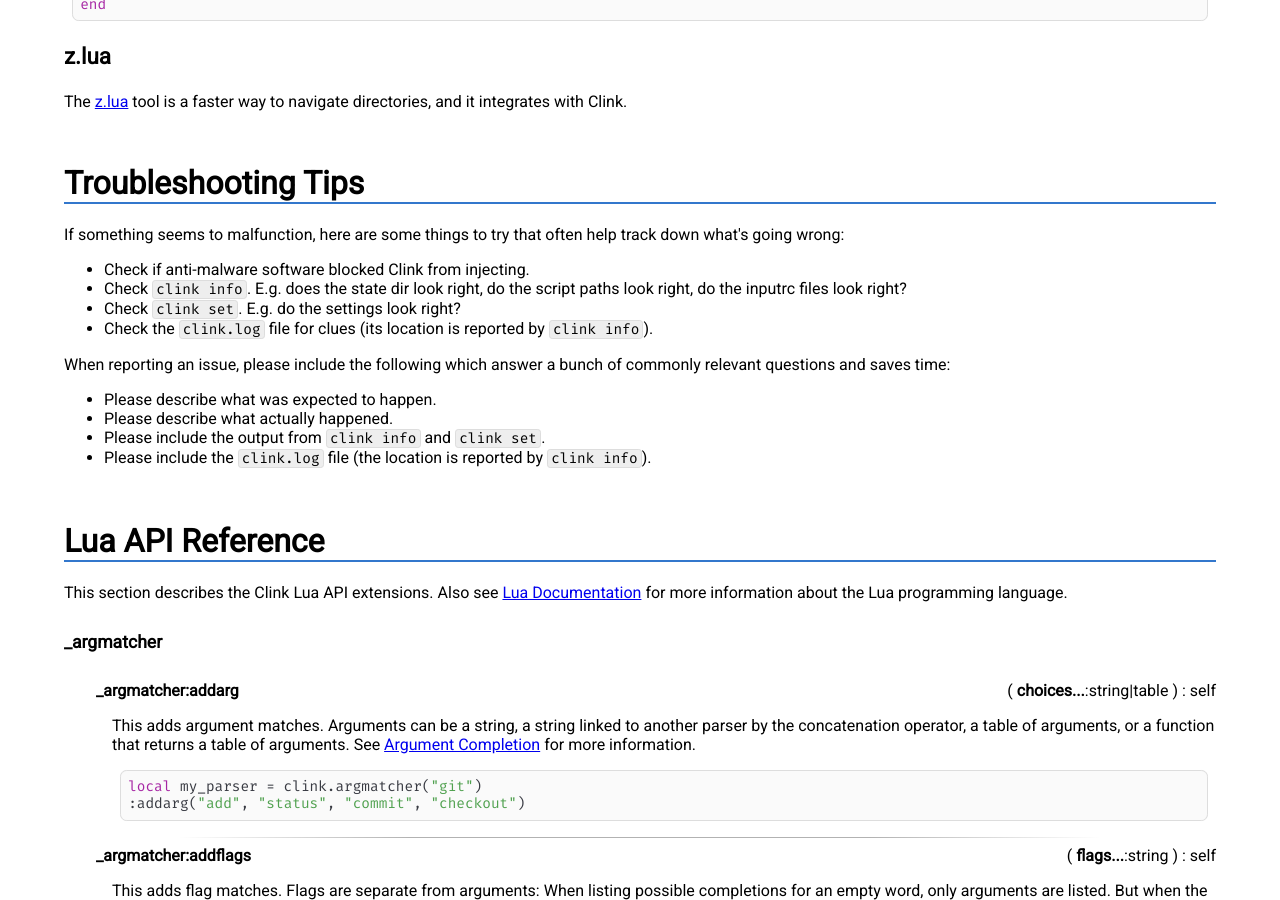
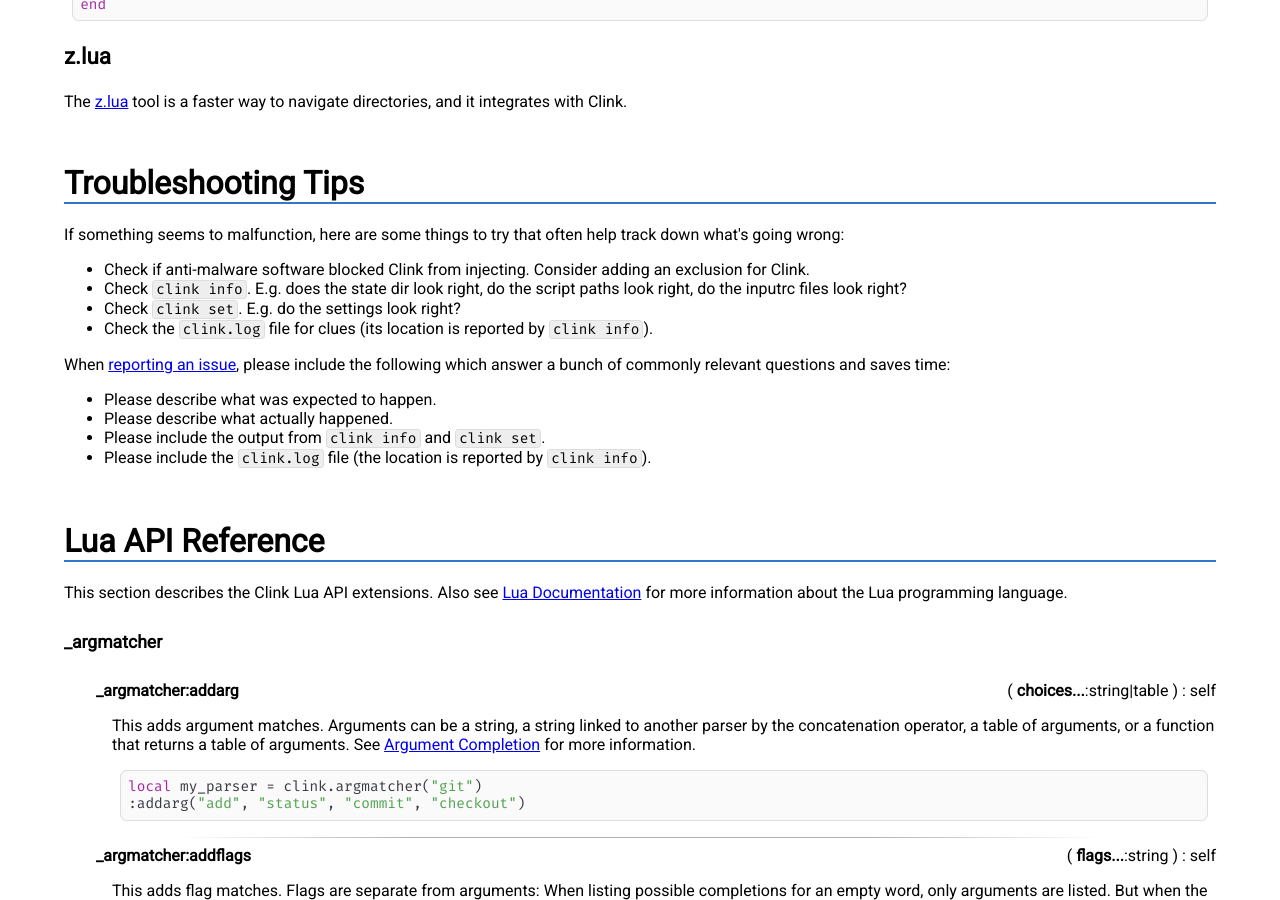
Before and after one commit to chrisant996/clink, a Jekyll site: the page clink.html, which Jekyll copies as it is, in a window 1280 px wide and 900 px high, scrolled down 27597 px. Built offline with Jekyll 4.4.1, drawn with Linux system fonts in a browser that asks for light colours; some web fonts are replaced; some of the changed lines change nothing that is shown; some of the changed text lies outside the part shown.

Commit message:
Update for v1.2.9

```diff
--- a/_config.yml
+++ b/_config.yml
@@ -1,6 +1,6 @@
 theme: jekyll-theme-cayman
 title: Clink
 github:
-  version: v1.2.8
-  download_url: https://github.com/chrisant996/clink/releases/download/v1.2.8/clink.1.2.8.516b24.zip
-  install_url:  https://github.com/chrisant996/clink/releases/download/v1.2.8/clink.1.2.8.516b24_setup.exe
+  version: v1.2.9
+  download_url: https://github.com/chrisant996/clink/releases/download/v1.2.9/clink.1.2.9.329839.zip
+  install_url:  https://github.com/chrisant996/clink/releases/download/v1.2.9/clink.1.2.9.329839_setup.exe
--- a/clink.html
+++ b/clink.html
@@ -3,7 +3,7 @@
 
 <!-- ----------------------------------------------------- -->
 <head>
-<title>Clink v1.2.8</title>
+<title>Clink v1.2.9</title>
 <style>
 @import url('https://fonts.googleapis.com/css2?family=Rambla:wght@400;700&family=Roboto&family=Fira+Mono&display=swap');
 html {
@@ -738,7 +738,7 @@
         </td>
         <td style="text-align:right">
             <div id="header">
-                <div id="title">Clink v1.2.8</div>
+                <div id="title">Clink v1.2.9</div>
                 <div id="url">
                     <a href="https://github.com/chrisant996/clink">
                         https://github.com/chrisant996/clink
@@ -2627,12 +2627,12 @@
 <h1 id="troubleshooting-tips">Troubleshooting Tips</h1>
 <p>If something seems to malfunction, here are some things to try that often help track down what&#39;s going wrong:</p>
 <ul>
-<li>Check if anti-malware software blocked Clink from injecting.</li>
+<li>Check if anti-malware software blocked Clink from injecting.  Consider adding an exclusion for Clink.</li>
 <li>Check <code>clink info</code>.  E.g. does the state dir look right, do the script paths look right, do the inputrc files look right?</li>
 <li>Check <code>clink set</code>.  E.g. do the settings look right?</li>
 <li>Check the <code>clink.log</code> file for clues (its location is reported by <code>clink info</code>).</li>
 </ul>
-<p>When reporting an issue, please include the following which answer a bunch of commonly relevant questions and saves time:</p>
+<p>When <a href="https://github.com/chrisant996/clink/issues">reporting an issue</a>, please include the following which answer a bunch of commonly relevant questions and saves time:</p>
 <ul>
 <li>Please describe what was expected to happen.</li>
 <li>Please describe what actually happened.</li>
@@ -3107,6 +3107,12 @@
         <div class="section" id="changes">
 <h1 id="changes">Changes</h1>
 <h2 id="releases-from-chrisant996clink-fork">Releases from <a href="https://github.com/chrisant996/clink">chrisant996/clink</a> fork</h2>
+<h3 id="v129">v1.2.9</h3>
+<ul>
+<li>Added detection for possible antivirus interference when injecting Clink.</li>
+<li>Ignore duplicate scripts paths when loading scripts.</li>
+<li>Fixed <a href="https://github.com/chrisant996/clink/issues/118">#118</a>; inputrc is not read from state directory (regression introduced in v1.0.0).</li>
+</ul>
 <h3 id="v128">v1.2.8</h3>
 <ul>
 <li>Fixed <code>...\</code> or <code>.../</code> to change directories (path separator after several dots).</li>
```
